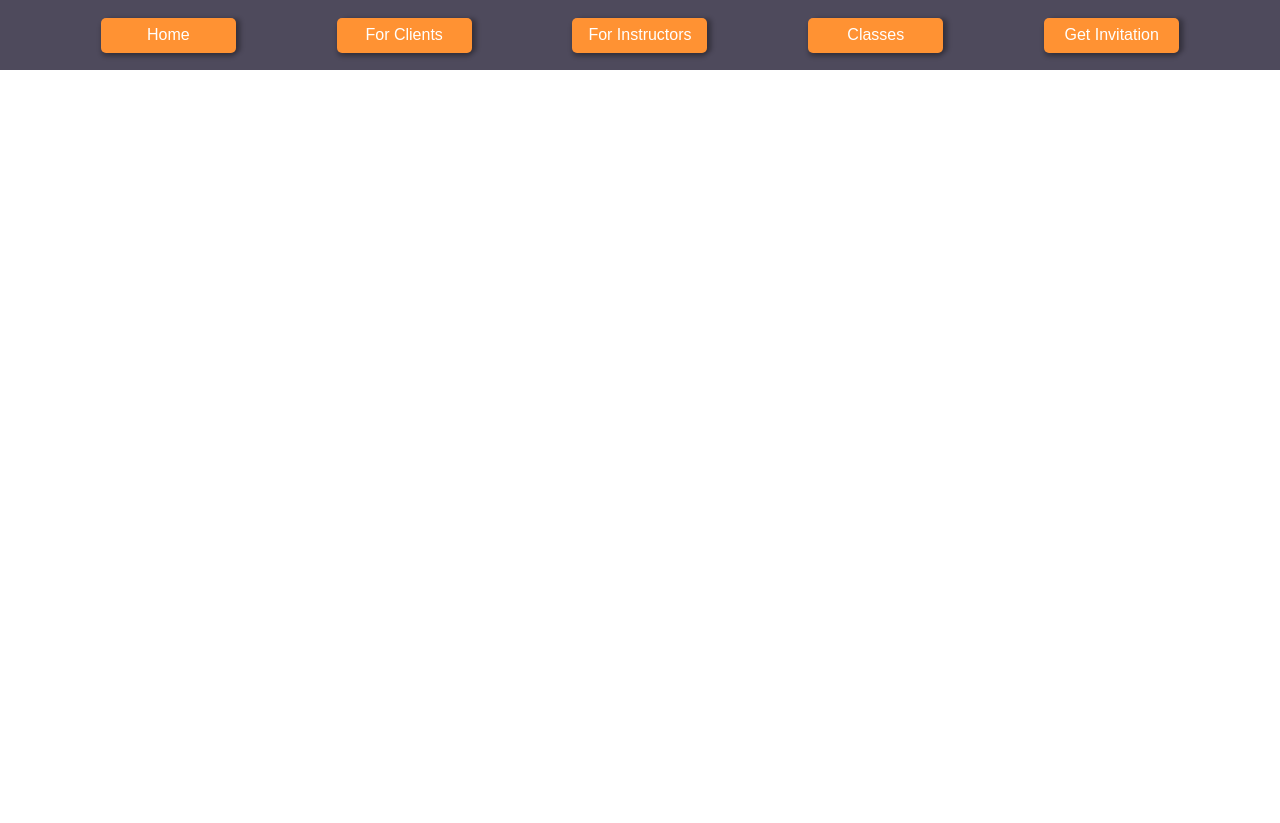
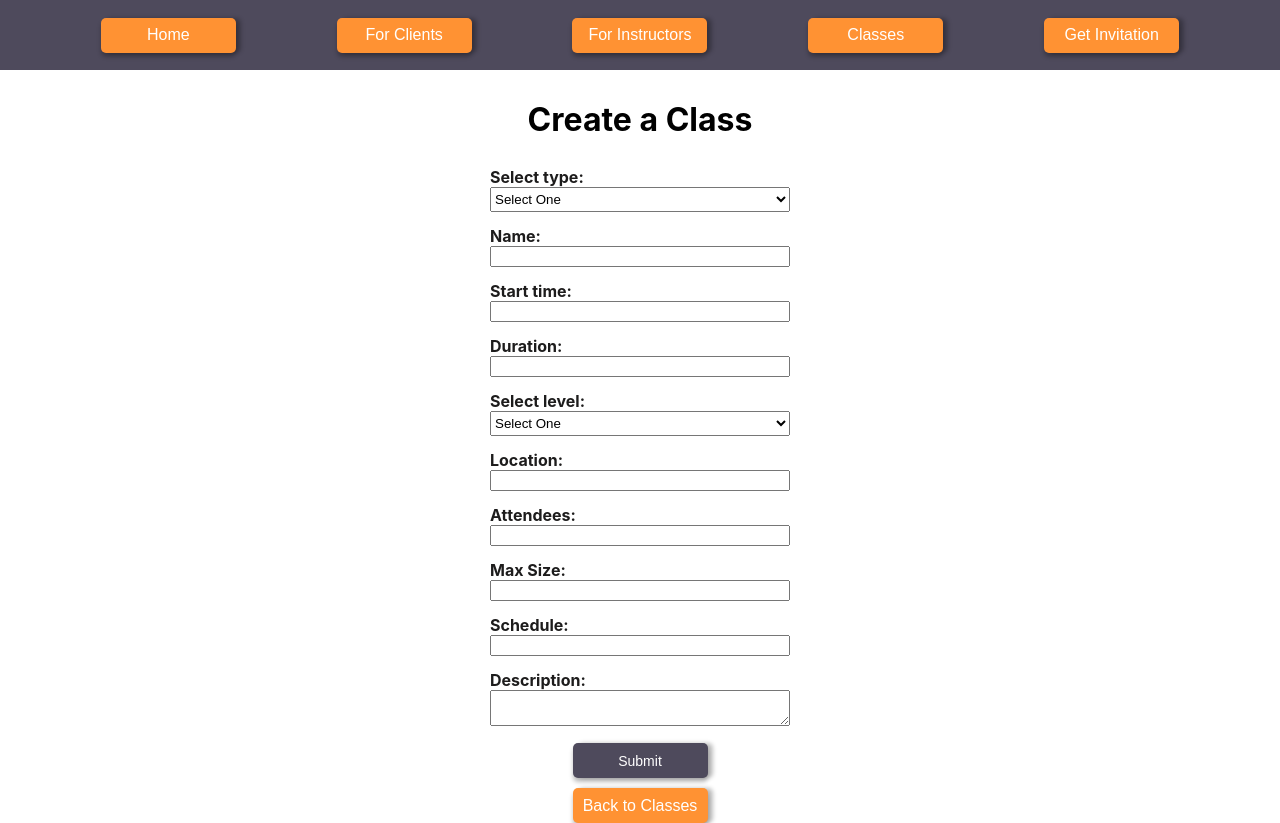
Before and after one commit to BW-Anywhere-Fitness-1/front-end, a React (Create React App) app in the folder fitness-app/: page /create-class in a window 1280 px wide. Before the commit the page ends 800 px from the top, so only its background shows below. Built offline with nearby package versions, Linux system fonts and the light colour scheme.

Commit message:
post and delete are working

```diff
--- a/fitness-app/src/App.css
+++ b/fitness-app/src/App.css
@@ -37,18 +37,10 @@ body {
 	flex-direction: column;
 	align-items: center;
 	margin: 150px;
-	/* border: solid; */
+	color: white;
 }
 
-/* .loginForm {
-  border: solid;
-  width: 50%;
-  height: 300px;
-  margin: auto;
-  float: right;
-} */
 .registerForm {
-	/* border: solid red; */
 	display: flex;
 	flex-direction: column;
 	justify-content: center;
@@ -61,7 +53,6 @@ body {
 	height: 25px;
 }
 .labelForm {
-	/* border: solid yellow; */
 	display: flex;
 	flex-direction: column;
 	width: 300px;
@@ -78,6 +69,16 @@ body {
 	height: 35px;
 	box-shadow: 5px 0px 4px rgba(0, 0, 0, 0.25), 0px 4px 4px rgba(0, 0, 0, 0.25);
 	border-radius: 5px;
+	margin: 10px;
+}
+.nav-btn-create {
+	border: none;
+	width: 135px;
+	height: 35px;
+	background: #ff9233;
+	box-shadow: 5px 0px 4px rgba(0, 0, 0, 0.25), 0px 4px 4px rgba(0, 0, 0, 0.25);
+	border-radius: 5px;
+	float: right;
 }
 .class-list {
 	display: flex;
@@ -86,11 +87,10 @@ body {
 	justify-content: space-evenly;
 }
 .class-item {
-
-  width: 20%;
+	width: 20%;
 }
 .class-img {
-  width: 250px;
+	width: 250px;
 }
 .card-title {
 	margin: 20px;
@@ -103,50 +103,20 @@ body {
 	align-items: center;
 }
 .form {
-	/* border: solid yellow; */
 	margin: 10px;
 }
 
-.create-class  {
-	border: solid grey;
-	display: block;
+.create-class {
+	width: fit-content;
+	margin: auto;
 }
 
-.create-class input {
-	display: block;
+.create-class h1 {
+	text-align: center;
+	margin-top: 30px;
 }
+.invitation {
 
-/* .App-logo {
-	height: 40vmin;
-	pointer-events: none;
-} */
-/*
-@media (prefers-reduced-motion: no-preference) {
-	.App-logo {
-		animation: App-logo-spin infinite 20s linear;
-	}
-} */
-
-/* .App-header {
-	background-color: #282c34;
-	min-height: 100vh;
-	display: flex;
-	flex-direction: column;
-	align-items: center;
-	justify-content: center;
-	font-size: calc(10px + 2vmin);
-	color: white;
-} */
-
-/* .App-link {
-	color: #61dafb;
+	text-align: center;
+	margin: 100px;
 }
-
-@keyframes App-logo-spin {
-	from {
-		transform: rotate(0deg);
-	}
-	to {
-		transform: rotate(360deg);
-	}
-} */
--- a/fitness-app/src/App.js
+++ b/fitness-app/src/App.js
@@ -1,16 +1,17 @@
 import React from "react";
 import { BrowserRouter as Router, Route, Switch } from "react-router-dom";
+import { ClassProvider } from "./Components/ClassContext";
 import "./App.css";
+import PrivateRoute from "./Components/PrivateRoute";
+import Nav from "./Components/Nav";
+import ClassData from "./Components/ClassData";
+import Login from "./Components/Login";
+import InstructorInvitation from "./Components/InstructorInvitation";
+import UpdateClasses from "./Components/UpdateClasses";
+import CreateClass from "./Components/CreateClass";
 import Home from "./Components/Home";
 import RegistrationForm from "./Components/RegistrationForm";
 import InstructorLogin from "./Components/InstructorLogin";
-import Nav from "./Components/Nav";
-import ClassData from "./Components/ClassData";
-import Login from "./Components/Login";
-import { ClassProvider } from "./Components/ClassContext";
-import ClassList from "./Components/ClassList";
-import PrivateRoute from "./Components/PrivateRoute";
-import InstructorInvitation from "./Components/InstructorInvitation";
 
 function App() {
 	return (
@@ -26,6 +27,8 @@ function App() {
 						<Route exact path='/' component={Home} />
 						<Route exact path='/register' component={RegistrationForm} />
 						<Route path='/auth-code' component={InstructorInvitation} />
+						<Route path='/update' component={UpdateClasses} />
+						<Route path='/create-class' component={CreateClass} />
 					</Switch>
 				</Router>
 			</ClassProvider>
--- a/fitness-app/src/Components/ClassData.js
+++ b/fitness-app/src/Components/ClassData.js
@@ -1,43 +1,38 @@
-import React, { useContext, useEffect } from "react";
+import React, { useState, useEffect } from "react";
+import { Link } from "react-router-dom";
 import axios from "axios";
 import ClassCard from "./ClassCard";
 import { ClassContext } from "./ClassContext";
-import UpdateClasses from "./UpdateClasses";
 import homeImg from "../Assets/home_img.jpg";
-import CreateClass from './CreateClass'
+import { AxiosWithAuth } from "./utils/AxiosWithAuth";
 
 export default function ClassData() {
-	const [classes, setClasses] = useContext(ClassContext);
+	const [classes, setClasses] = useState([])
 
 	useEffect(() => {
-		axios
-			.get("https://any-fitness.herokuapp.com/api/v1/search/classes?q=")
-			.then((res) => {
-				console.log(res.data);
-				setClasses(res.data);
-			})
-			.catch((err) => {
-				console.log("Error", err);
-			});
+		AxiosWithAuth()
+			.get("/classes")
+			.then((res) => setClasses(res.data));
 	}, []);
 
+	//deleting classes
 	const handleDelete = (event, id) => {
 		event.preventDefault();
 		const item = classes.find((item) => item.id === id);
+		//ask for confirmation before deleting
 		if (window.confirm("Are you sure you want to delete this user?")) {
-			// an optimistic update, assuming the request was successful
-			// so we don't have to wait for it to complete
-			setClasses(classes.filter((item) => item.id !== id));
 
-			axios
+
+			AxiosWithAuth()
 				.delete(`/classes/${id}`)
 				.then((result) => {
-					console.log("Item was deleted");
+                    console.log("Item was deleted");
+                    setClasses(classes.filter((item) => item.id !== id));
 				})
 				.catch((error) => {
 					console.log(error);
 
-					// put user back if the request wasn't successful
+					// put class back if the request wasn't successful
 					setClasses([...classes, item]);
 				});
 		}
@@ -45,13 +40,20 @@ export default function ClassData() {
 
 	return (
 		<div>
+			<button className='nav-btn-create'>
+				<Link to='/create-class' className='nav-link'>
+					Create Class
+				</Link>
+			</button>
 			<h1 className='card-title'>Trending Classes</h1>
-			<UpdateClasses />
-            <CreateClass />
+
 			<div className='class-list'>
 				{classes.map((item) => (
 					<div className='class-item'>
-						<button onClick={(e) => handleDelete(e, classes.id)}>Delete</button>
+						<button onClick={(e) => handleDelete(e, item.id)}>Delete</button>
+						<button>
+							<Link to='/update'>Update</Link>
+						</button>
 						<img src={homeImg} alt='woman boxing' className='class-img' />
 						<ClassCard
 							key={item.id}
--- a/fitness-app/src/Components/CreateClass.js
+++ b/fitness-app/src/Components/CreateClass.js
@@ -1,5 +1,6 @@
 import React, { useState } from "react";
-import {AxiosWithAuth} from './utils/AxiosWithAuth'
+import { AxiosWithAuth } from "./utils/AxiosWithAuth";
+import { Link } from "react-router-dom";
 
 export default function CreateClass() {
 	const [classes, setClasses] = useState({
@@ -30,8 +31,11 @@ export default function CreateClass() {
 			...classes,
 			type: parseInt(classes.type),
 			level: parseInt(classes.level),
-			schedule: classes.schedule.split(","),
+			attendees: parseInt(classes.attendees),
+			max_size: parseInt(classes.max_size),
+			schedule: classes.schedule.split(",").map((day) => day.trim()),
 		};
+		console.log(payload);
 		AxiosWithAuth()
 			.post("/classes", payload)
 			.then((res) => console.log(res))
@@ -41,7 +45,7 @@ export default function CreateClass() {
 	return (
 		<div className='create-class'>
 			<h1> Create a Class</h1>
-			<form onSubmit={handleSubmit}>
+			<form onSubmit={handleSubmit} className='registerForm'>
 				<label htmlFor='type' className='labelForm'>
 					Select type:
 					<select
@@ -57,7 +61,7 @@ export default function CreateClass() {
 						<option value='3'>Pilates</option>
 					</select>
 				</label>
-				<label htmlFor='name'>
+				<label htmlFor='name' className='labelForm'>
 					Name:
 					<input
 						type='text'
@@ -66,7 +70,7 @@ export default function CreateClass() {
 						onChange={handleChange}
 					></input>
 				</label>
-				<label htmlFor='start_time'>
+				<label htmlFor='start_time' className='labelForm'>
 					Start time:
 					<input
 						type='text'
@@ -75,7 +79,7 @@ export default function CreateClass() {
 						onChange={handleChange}
 					></input>
 				</label>
-				<label htmlFor='duration'>
+				<label htmlFor='duration' className='labelForm'>
 					Duration:
 					<input
 						type='text'
@@ -99,7 +103,7 @@ export default function CreateClass() {
 						<option value='3'>Advanced</option>
 					</select>
 				</label>
-				<label htmlFor='location'>
+				<label htmlFor='location' className='labelForm'>
 					Location:
 					<input
 						type='text'
@@ -108,16 +112,16 @@ export default function CreateClass() {
 						onChange={handleChange}
 					></input>
 				</label>
-				<label htmlFor='atendees'>
-					Atendees:
+				<label htmlFor='attendees' className='labelForm'>
+					Attendees:
 					<input
 						type='number'
-						name='atendees'
-						value={classes.atendees}
+						name='attendees'
+						value={classes.attendees}
 						onChange={handleChange}
 					></input>
 				</label>
-				<label htmlFor='max_size'>
+				<label htmlFor='max_size' className='labelForm'>
 					Max Size:
 					<input
 						type='number'
@@ -126,7 +130,7 @@ export default function CreateClass() {
 						onChange={handleChange}
 					></input>
 				</label>
-				<label htmlFor='schedule'>
+				<label htmlFor='schedule' className='labelForm'>
 					Schedule:
 					<input
 						type='text'
@@ -135,7 +139,7 @@ export default function CreateClass() {
 						onChange={handleChange}
 					></input>
 				</label>
-				<label htmlFor='description'>
+				<label htmlFor='description' className='labelForm'>
 					Description:
 					<textarea
 						name='description'
@@ -143,10 +147,15 @@ export default function CreateClass() {
 						onChange={handleChange}
 					/>
 				</label>
-				<button type='submit'>Submit</button>
+				<button type='submit' className='form-btn'>
+					Submit
+				</button>
+				<button className='nav-btn-create'>
+					<Link to='/classes' className='nav-link'>
+						Back to Classes
+					</Link>
+				</button>
 			</form>
 		</div>
 	);
 }
-
-// to create a class in database by axios.post
--- a/fitness-app/src/Components/Home.js
+++ b/fitness-app/src/Components/Home.js
@@ -1,10 +1,8 @@
 import React from "react";
-import homeImg from "../Assets/home_img.jpg";
 
 export default function Home() {
 	return (
 		<div className='home-page'>
-			{/* <div className='homeImg home-item' ><img src={homeImg} alt='woman boxing' /></div> */}
 			<div className='home-title'>
 				<h1>Welcome to Anywhere Fitness!</h1>
 				<h1>
--- a/fitness-app/src/Components/InstructorInvitation.js
+++ b/fitness-app/src/Components/InstructorInvitation.js
@@ -1,5 +1,6 @@
 import React, { useState } from "react";
 import axios from "axios";
+import { Link } from "react-router-dom";
 
 export default function InstructorInvitation() {
 	const [email, setEmail] = useState("");
@@ -15,16 +16,22 @@ export default function InstructorInvitation() {
 	};
 
 	return (
-		<div>
+		<div className='invitation'>
 			<form onSubmit={handleSubmit}>
 				<input
+					className='inputForm'
 					type='email'
 					name='email'
 					value={email}
 					onChange={(e) => setEmail(e.target.value)}
 				></input>
-				<button>Submit</button>
+				<button className='form-btn'>Submit</button>
 			</form>
+			<button className='nav-btn-create'>
+				<Link to='/classes' className='nav-link'>
+					Back to Classes
+				</Link>
+			</button>
 		</div>
 	);
 }
--- a/fitness-app/src/Components/UpdateClasses.js
+++ b/fitness-app/src/Components/UpdateClasses.js
@@ -1,9 +1,10 @@
 import React, { useContext, useEffect } from "react";
-import {AxiosWithAuth} from "./utils/AxiosWithAuth";
+import { AxiosWithAuth } from "./utils/AxiosWithAuth";
 import { ClassContext } from "./ClassContext";
+import { Link } from "react-router-dom";
 
 function UpdateClasses(props) {
-    console.log('props are:' , props)
+	console.log("props are:", props);
 	const [classes, setClasses] = useContext(ClassContext);
 
 	// useEffect(() => {
@@ -27,13 +28,14 @@ function UpdateClasses(props) {
 
 	const handleSubmit = (event) => {
 		event.preventDefault();
-		console.log(classes)
-		AxiosWithAuth.put(`/classes/${classes.id}`, classes)
+		console.log(classes);
+		AxiosWithAuth()
+			.put(`/classes/${classes.id}`, classes)
 			.then((result) => {
 				// redirect to the classes page after the success was successful,
 				// which will re-fetch the classes (and the updated data)
-                props.history.push("/classes");
-                // console.log(result)
+				props.history.push("/classes");
+				// console.log(result)
 			})
 			.catch((error) => {
 				console.log(error);
@@ -43,9 +45,15 @@ function UpdateClasses(props) {
 	return (
 		<>
 			<h1>Manage Classes</h1>
+			<button className='nav-btn-create'>
+				<Link to='/classes' className='nav-link'>
+					Back to Classes
+				</Link>
+			</button>
 
 			<form onSubmit={handleSubmit}>
 				<input
+					className='inputForm'
 					type='text'
 					name='name'
 					placeholder='Name'
@@ -53,6 +61,7 @@ function UpdateClasses(props) {
 					onChange={handleChange}
 				/>
 				<input
+					className='inputForm'
 					type='text'
 					name='duration'
 					placeholder='Duration'
@@ -60,7 +69,9 @@ function UpdateClasses(props) {
 					onChange={handleChange}
 				/>
 
-				<button type='submit'>Save</button>
+				<button type='submit' className='form-btn'>
+					Save
+				</button>
 			</form>
 		</>
 	);
```
Also changed, not shown: fitness-app/src/Components/ClassList.js (deleted, +0 -35 lines), fitness-app/src/Components/InstructorLogin.js (+8 -1 lines).
